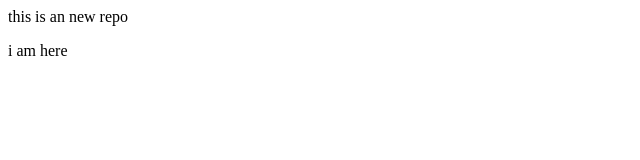
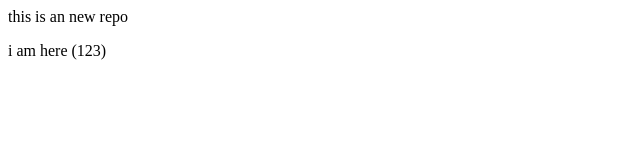
Before and after one commit to KuldeepSingh-18/localrepo, a plain HTML site: page index.html in a window 1280 px wide. Shown: the full height of the page, 0-640 px from the left. Drawn offline with Linux system fonts and the light colour scheme.

Commit message:
123 in main

```diff
--- a/index.html
+++ b/index.html
@@ -1,2 +1,2 @@
 <p>this  is an new repo</p>
- <p>i am  here</p>
+ <p>i am  here (123)</p>
```
